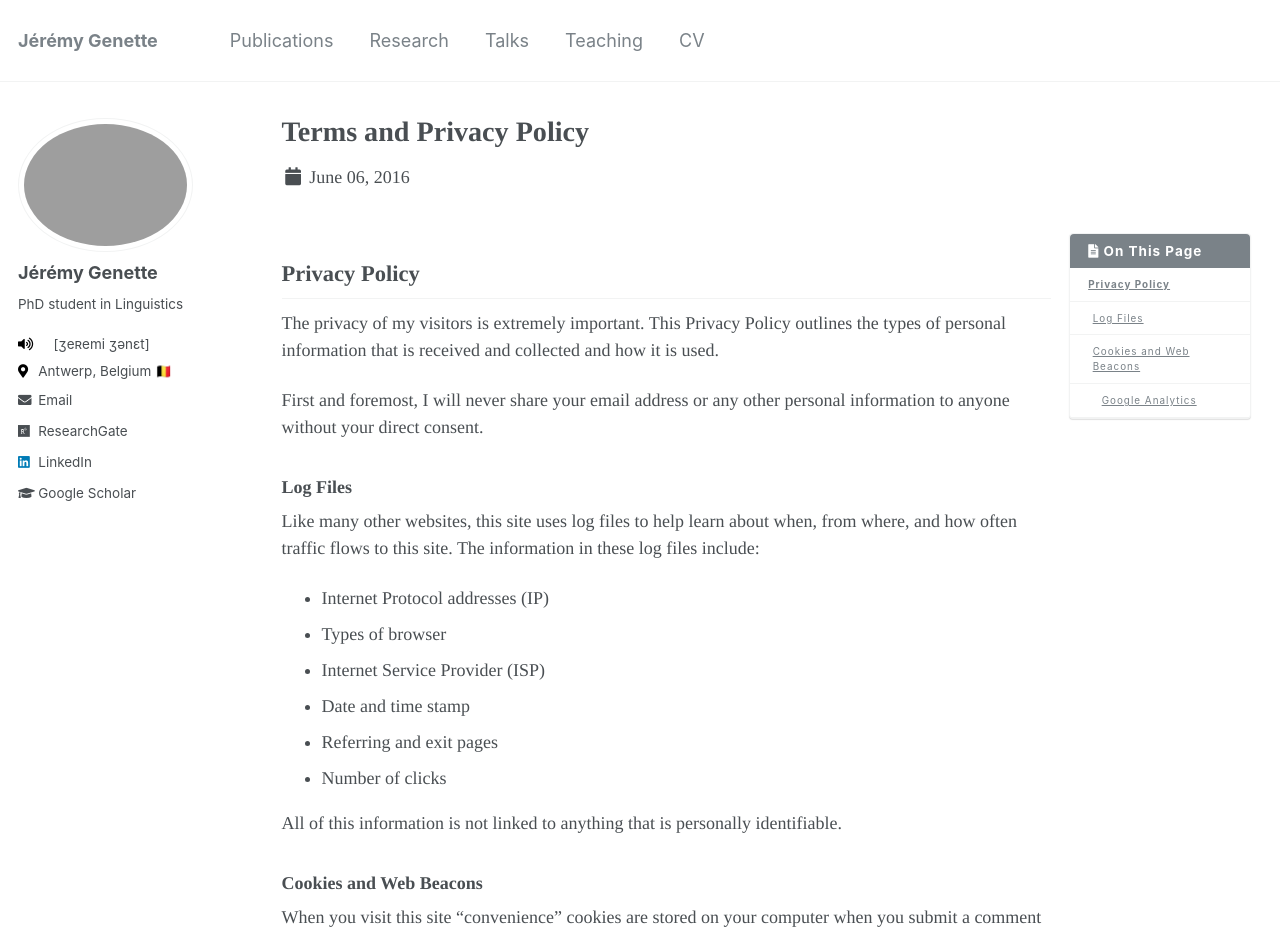
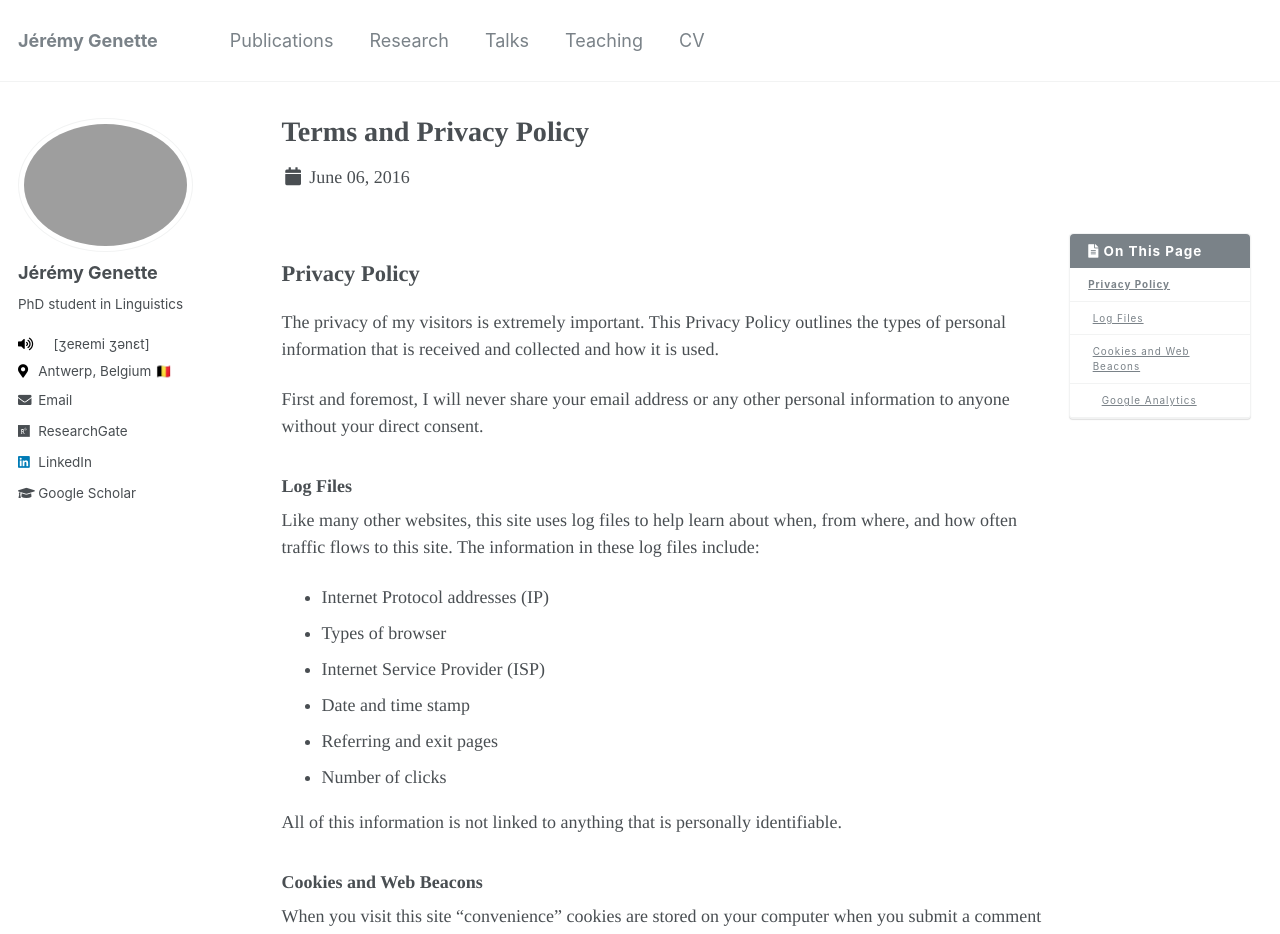
Before and after one commit to jgenette/jgenette.github.io, a Jekyll site: the page built from _pages/terms.md, in a window 1280 px wide and 1400 px high. Shown: the top 934 px of the window. Built offline with Jekyll 4.4.1, drawn with Linux system fonts in a browser that asks for light colours.

Commit message:
Update _page.scss

```diff
--- a/_sass/_page.scss
+++ b/_sass/_page.scss
@@ -52,7 +52,7 @@
 
   h2 {
     padding-bottom: 0.5em;
-    border-bottom: 1px solid $border-color;
+    border-bottom: none;
   }
 
   p, li, dl {
```
